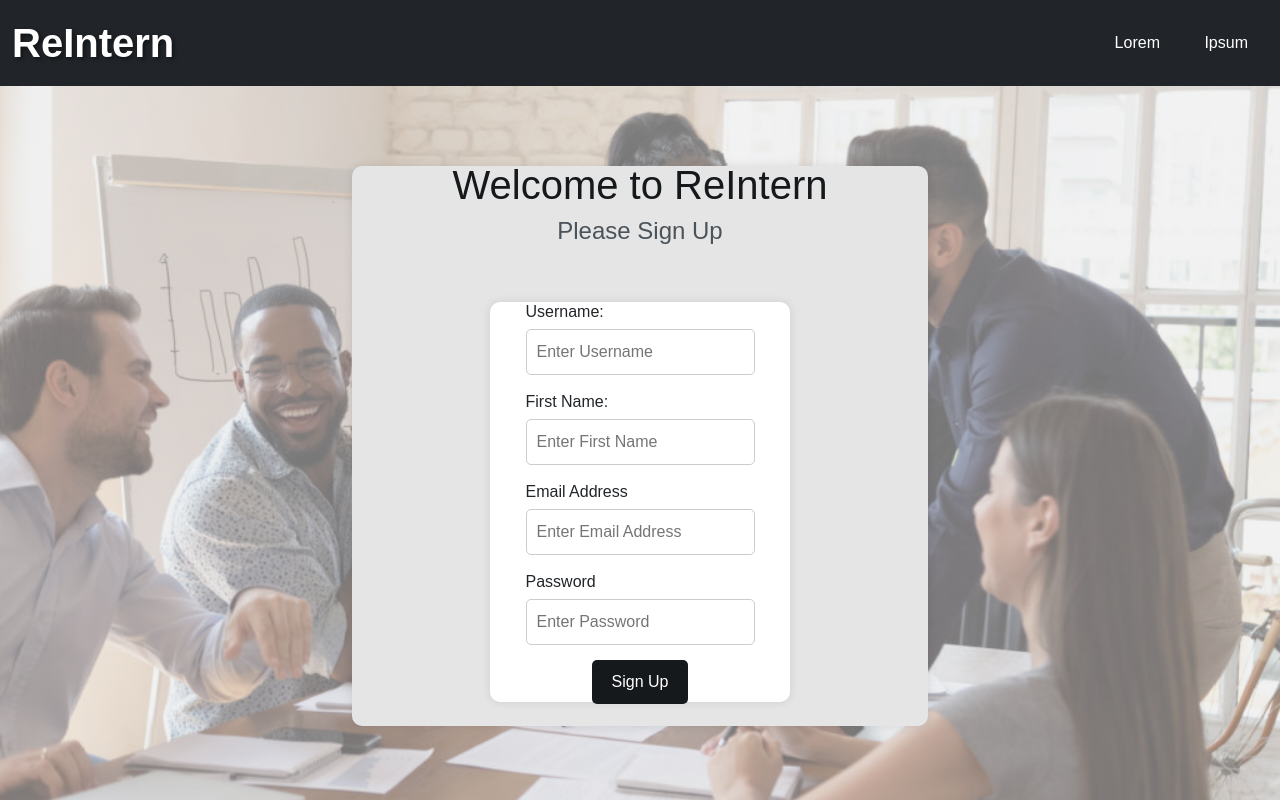
After one commit to TheManWhoLikesToCode/ReIntern, a Flask app: page /register in a window 1280 px wide. The commit adds this page. Run offline with Flask 3, Linux system fonts and the light colour scheme.

Commit message:
Added Signup Page

```diff
--- a/app.py
+++ b/app.py
@@ -8,6 +8,7 @@ app = Flask(__name__)
 
 
 @app.route('/', methods=['GET', 'POST'])
+
 @app.route('/home', methods=['GET', 'POST'])
 def home():
     return render_template('landing_page.html')
@@ -18,6 +19,11 @@ def login():
     return render_template('login.html')
 
 
+@app.route("/register", methods=['GET', 'POST'])
+def register():
+    return render_template('register.html')
+
+
 @app.route("/results", methods=('GET', 'POST'))
 def result():
     return render_template('results.html')
--- a/index.html
+++ /dev/null
@@ -1 +0,0 @@
-<!-- index file -->
--- a/static/style.css
+++ b/static/style.css
@@ -99,7 +99,6 @@ form {
   flex-direction: column;
   width: 100%;
   max-width: 300px; /* Reduced the maximum width of the form */
-  max-height: 30vh; /* Reduced the maximum height of the form */
   padding: 20px;
   background-color: white;
   border-radius: 10px;
@@ -117,10 +116,10 @@ form {
   margin-bottom: 5px;
 }
 .title {
-    font-size: 2.5em; /* Increase the size of the title */
-    font-weight: bold; /* Make the title bold */
-    text-shadow: 2px 2px 4px rgba(0, 0, 0, 0.5); /* Add a shadow to the title */
-  }
+  font-size: 2.5em; /* Increase the size of the title */
+  font-weight: bold; /* Make the title bold */
+  text-shadow: 2px 2px 4px rgba(0, 0, 0, 0.5); /* Add a shadow to the title */
+}
 .form-input {
   padding: 10px;
   border-radius: 5px;
--- a/templates/landing_page.html
+++ b/templates/landing_page.html
@@ -11,7 +11,7 @@
     </div>
     <img src={{ url_for('static', filename="sample_image.png") }} class="main_image center_object" alt="Main Image">
     <div class="button-group">
-        <a href="#" class="link_no_decoration">
+        <a href={{ url_for('register') }} class="link_no_decoration">
             <button class="btn center_object object_bottom"> Signup </button>
         </a>
         <a href={{ url_for('login') }} class="link_no_decoration">
--- /dev/null
+++ b/templates/register.html
@@ -0,0 +1,61 @@
+{% extends "layout_one.html" %} {% block content %}
+
+<div class="viewpoint">
+  <div class="hero-text">
+    <h1 class="text-center">Welcome to ReIntern</h1>
+    <h3 class="text-center">Please Sign Up</h3>
+  </div>
+  <form class="form-container" action="/signup" method="post">
+    <div class="form-group">
+      <label for="username">Username:</label>
+      <input
+        type="text"
+        id="username"
+        name="username"
+        placeholder="Enter Username"
+        class="form-input"
+        required
+      />
+    </div>
+
+    <div class="form-group">
+      <label for="first_name">First Name:</label>
+      <input
+        type="text"
+        id="first_name"
+        name="first_name"
+        placeholder="Enter First Name"
+        class="form-input"
+        required
+      />
+    </div>
+
+    <div class="form-group">
+      <label for="email">Email Address</label>
+      <input
+        type="email"
+        id="email"
+        name="email"
+        placeholder="Enter Email Address"
+        class="form-input"
+        required
+      />
+    </div>
+
+    <div class="form-group">
+      <label for="password">Password</label>
+      <input
+        type="password"
+        id="password"
+        name="password"
+        placeholder="Enter Password"
+        class="form-input"
+        required
+      />
+    </div>
+
+    <button class="btn center_object" type="submit">Sign Up</button>
+  </form>
+</div>
+
+{% endblock content %}
```
Also changed, not shown: signup.html (deleted, +0 -27 lines), SQLite.db (added).
